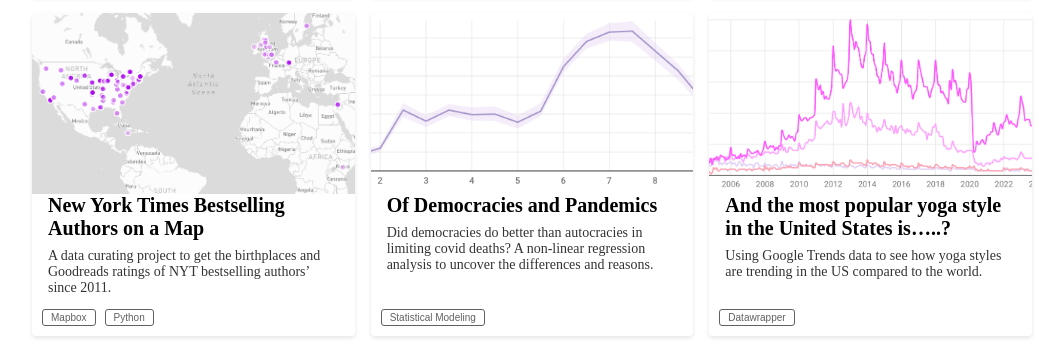
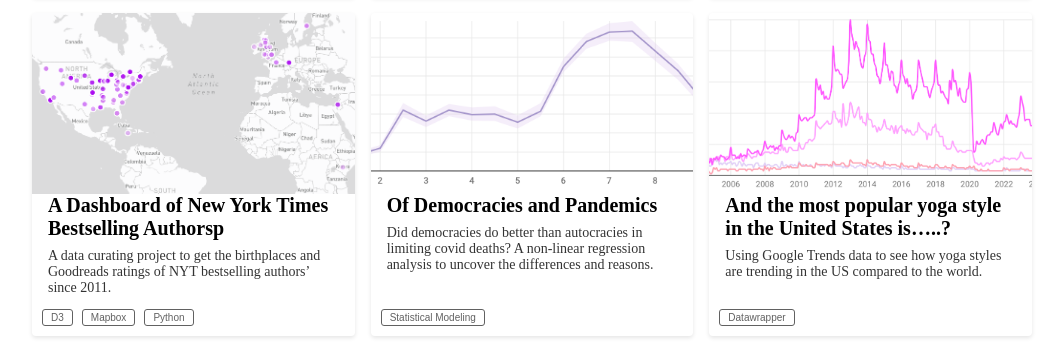
Before and after one commit to shivangibishnoi/shivangibishnoi.github.io, a plain HTML site: page index.html in a window 1280 px wide. Shown: the part 1403-1759 px from the top of the page, without its empty margins (108-1171 px from the left). Drawn offline with Linux system fonts and the light colour scheme; a web font is replaced by a local one.

Commit message:
updated map story

```diff
--- a/index.html
+++ b/index.html
@@ -155,11 +155,12 @@
             <a href="https://shivangibishnoi.github.io/NYT-Goodreads-Map/" class="card">
                 <img src="images/mapbox.png" alt="NYT Bestselling Authors Map" class="card-img">
                 <div class="card-body">
-                    <h2 class="card-title">New York Times Bestselling Authors on a Map</h2>
+                    <h2 class="card-title">A Dashboard of New York Times Bestselling Authorsp</h2>
                     <p class="card-text">
                         A data curating project to get the birthplaces and Goodreads ratings of NYT bestselling authors’ since 2011.
                     </p>
                     <div class="tags">
+                        <span class="tag">D3</span>
                         <span class="tag">Mapbox</span>
                         <span class="tag">Python</span>
                     </div>
```
Also changed, not shown: 1 other file.
